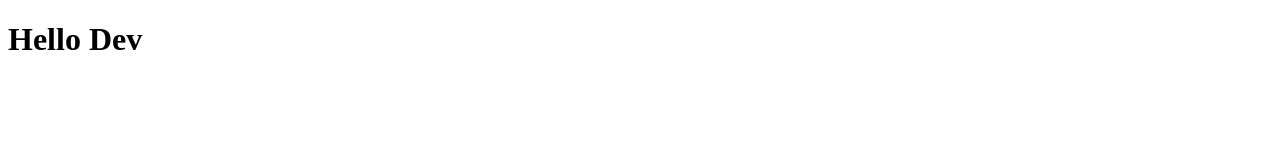
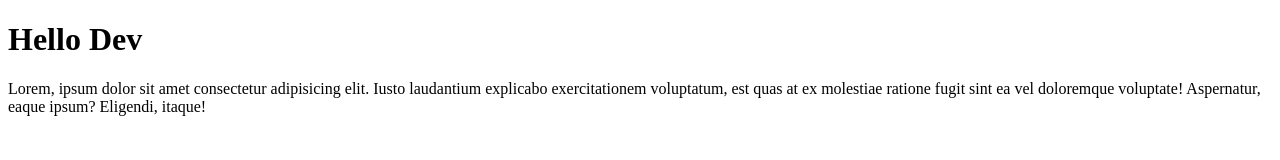
Before and after one commit to vandan2931/Demo-Github, a plain HTML site: page index.html in a window 1280 px wide. Drawn offline with Linux system fonts and the light colour scheme.

Commit message:
second commit

```diff
--- a/index.html
+++ b/index.html
@@ -7,5 +7,6 @@
 </head>
 <body>
     <h1>Hello Dev</h1>
+    <p>Lorem, ipsum dolor sit amet consectetur adipisicing elit. Iusto laudantium explicabo exercitationem voluptatum, est quas at ex molestiae ratione fugit sint ea vel doloremque voluptate! Aspernatur, eaque ipsum? Eligendi, itaque!</p>
 </body>
 </html>
```
